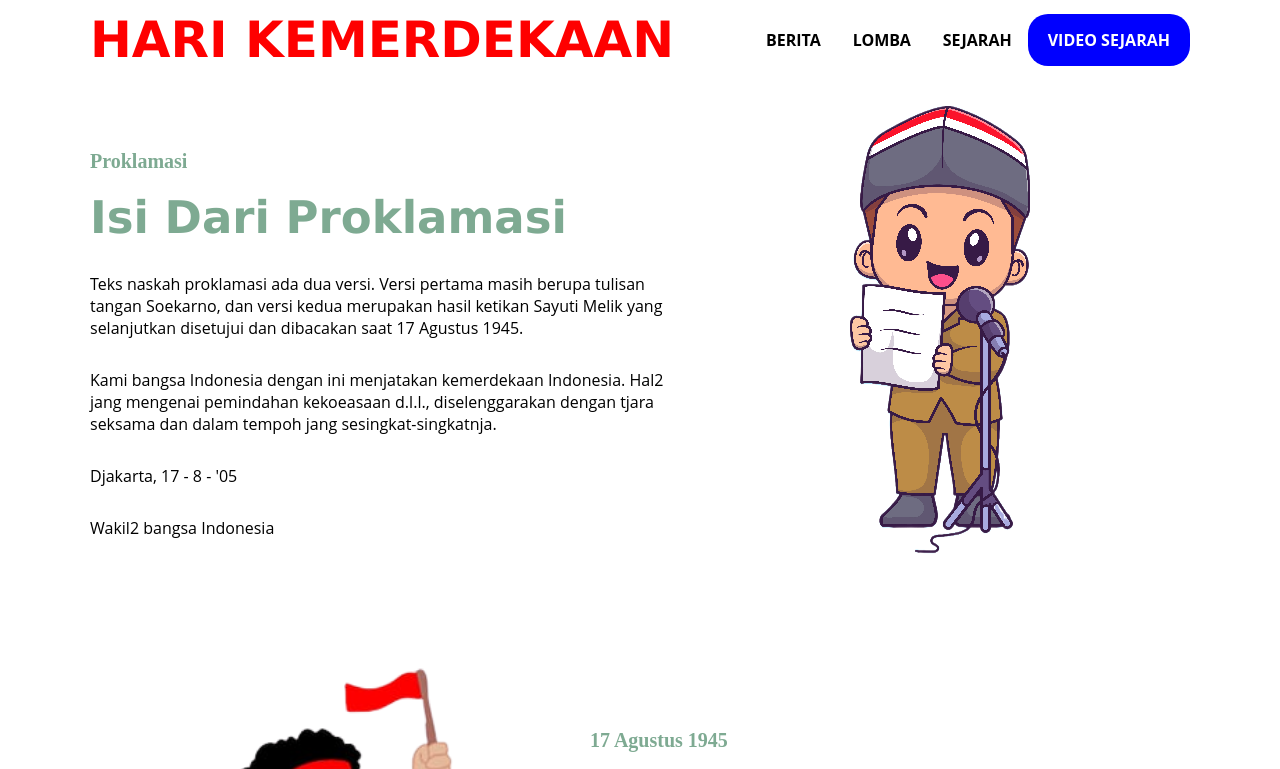
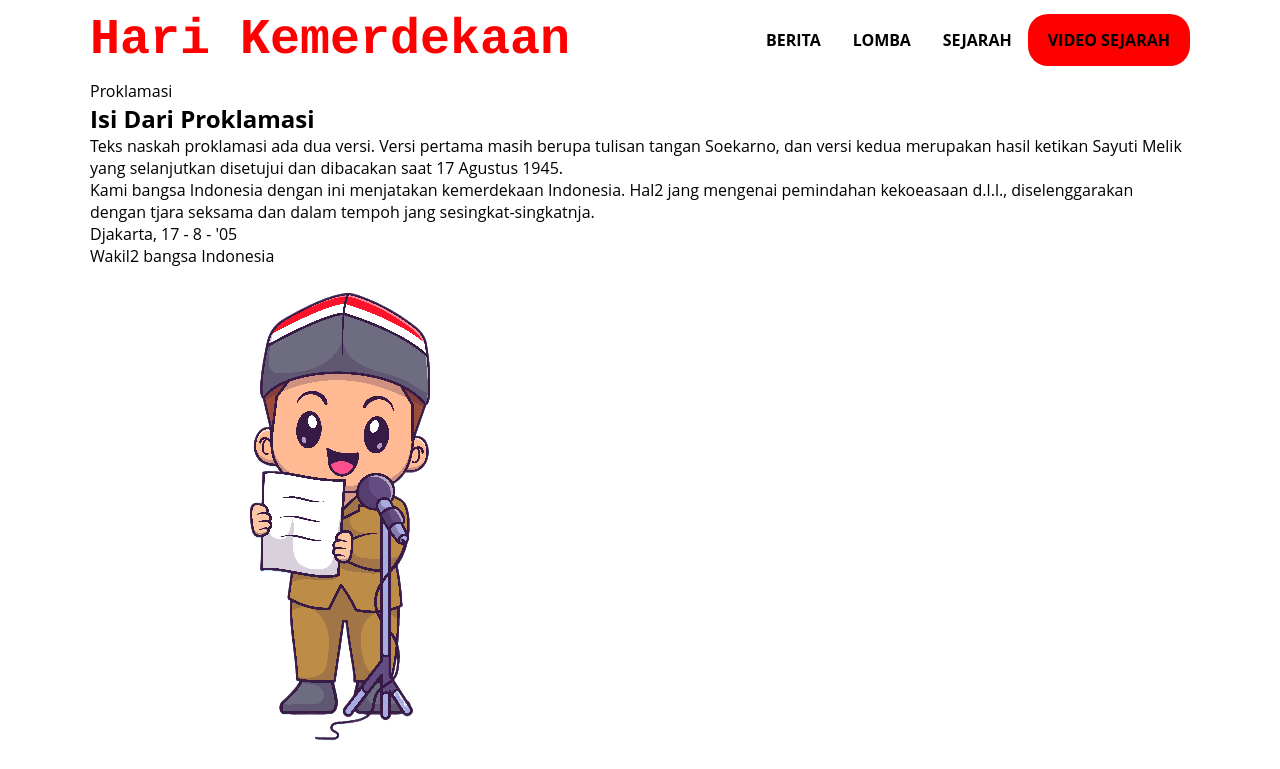
Before and after one commit to Zruu7/Zruu.github.io, a plain HTML site: page sejarah.html in a window 1280 px wide. Shown: the top 769 px of the page. Drawn offline with Linux system fonts and the light colour scheme.

Commit message:
Add files via upload

```diff
--- a/style.css
+++ b/style.css
@@ -4,10 +4,12 @@
     padding: 0px;
 }
 
-body{
-    margin: 0px;
-    padding: 0px;
-    font-family: 'Open Sans',sans-serif;
+.logo a{
+    font-size: 50px;
+    font-weight: 800;
+    float: left;
+    font-family: courier;
+    color: #FE0000;
 }
 
 .wrapper{
@@ -21,17 +23,9 @@ body{
     width: 500px;
 }
 
-.logo a{
-    font-size: 50px;
-    font-weight: 800;
-    float: left;
-    font-family: Verdana;
-    text-transform: uppercase;
-    color: #FE0000;
-}
+body{
 
-.menu{
-    float: right;
+    font-family: 'Open Sans',sans-serif;
 }
 
 nav{
@@ -44,6 +38,10 @@ nav{
     top: 0;
     background: #FFFFFF;
     z-index: 1;
+}
+
+.menu{
+    float: right;
 }
 
 nav ul{
@@ -70,66 +68,23 @@ nav ul li a:hover{
     text-decoration: underline;
 }
 
-section{
-    margin: auto;
-    display: flex;
-    margin-bottom: 50px;
-}
-
-.kolom{
-    margin-top: 50px;
-    margin-bottom: 50px;
-}
-
-.kolom .deskripsi{
-    font-size: 20px;
-    font-weight: bold;
-    font-family: 'comic sans-ms';
-    color: #7EAA92;
-}
-
-h2{
-    font-family: Verdana, Geneva, Tahoma, sans-serif;
-    font-weight: 800;
-    font-size: 45px;
-    margin-bottom: 20px;
-    color: #7EAA92;
-    width: 100%;
-    line-height: 50px;
+.video{
+    float: left;
+    margin: 100px;
+    width: 100px;
 }
 
 a.tbl-biru{
-    background: blue;
+    background: red;
     border-radius: 20px;
     margin-top: 20px;
     padding: 15px 20px 15px 20px;
-    color: #FFFFFF;
+    color: black;
     cursor: pointer;
     font-weight: bold;
 }
 
 a.tbl-biru:hover{
-    background: #B4B4B3;
+    background:#B4B4B3;
     text-decoration: none;
 }
-
-a.tbl-pink{
-    background: #B4B4B3;
-    border-radius: 20px;
-    margin-top: 20px;
-    padding: 15px 20px 15px 20px;
-    color: #FFFFFF;
-    cursor: pointer;
-    font-weight: bold;
-    text-transform: uppercase;
-}
-
-a.tbl-pink:hover{
-    background: red;
-    text-decoration: none;
-}
-
-p{
-    margin: 10px 0px 10px 0px;
-    padding: 10px 0px 10px 0px;
-}
```
Also changed, not shown: index.html (+6 -39 lines).
